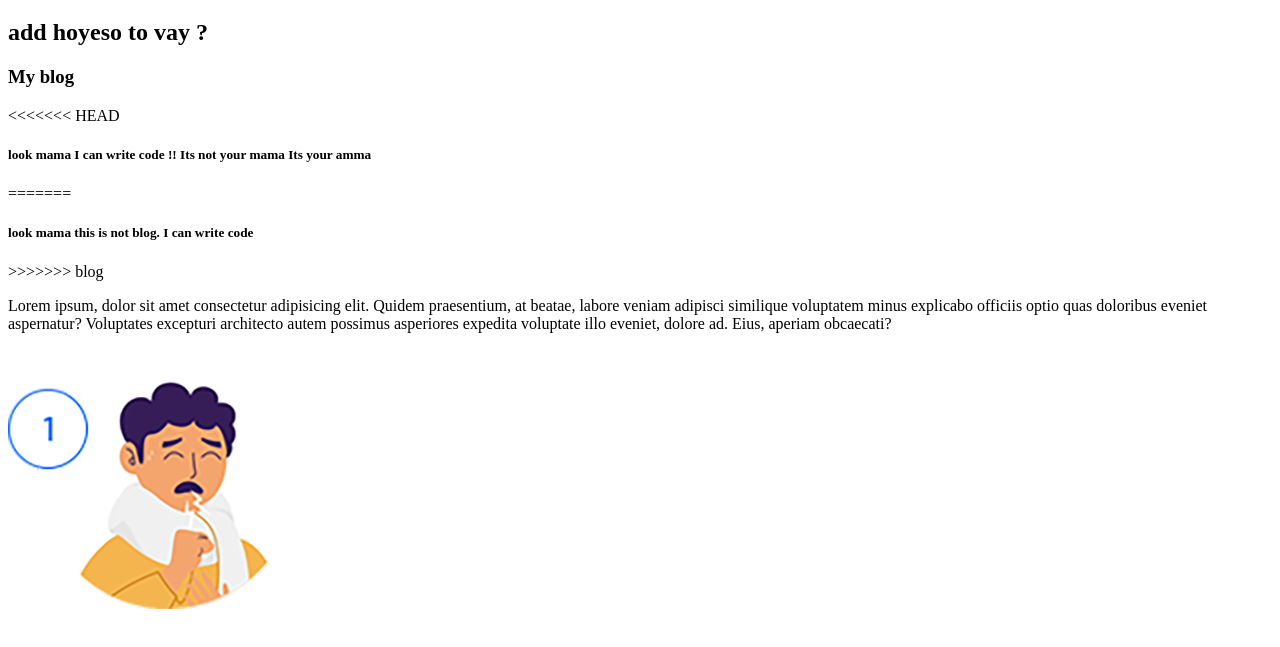
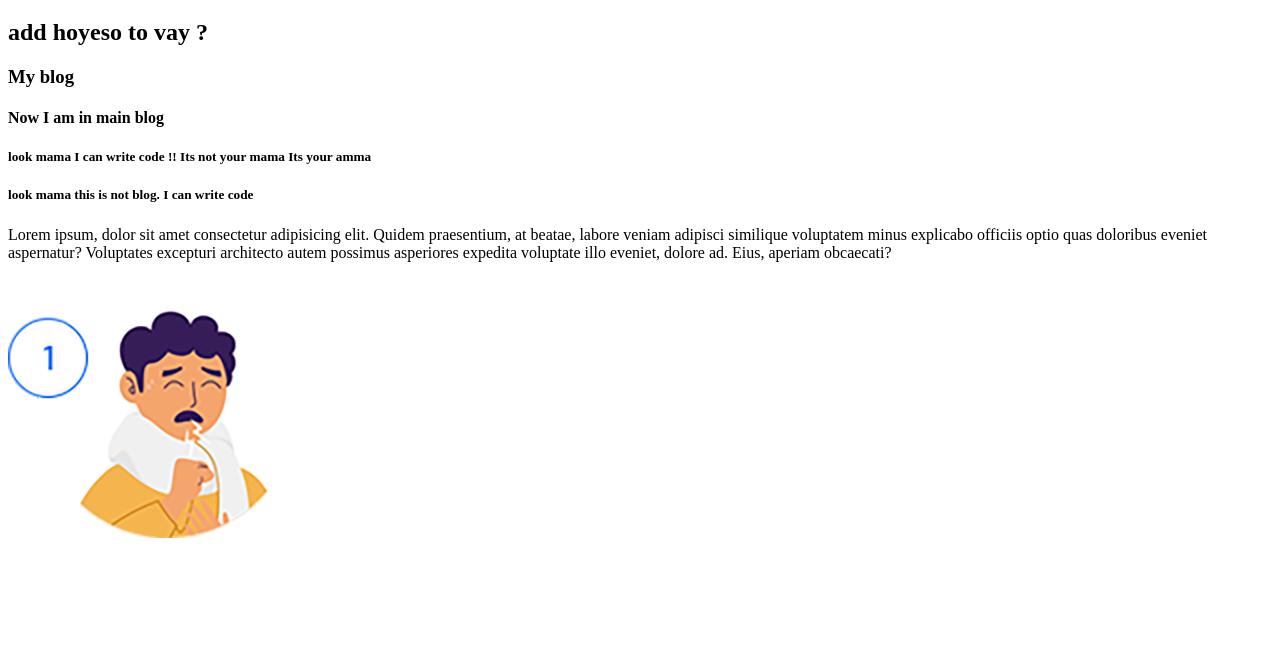
Before and after one commit to rakibemon/P-hero1, a plain HTML site: page index.html in a window 1280 px wide. Shown: the part 61-708 px from the top of the page. Drawn offline with Linux system fonts and the light colour scheme.

Commit message:
main added

```diff
--- a/index.html
+++ b/index.html
@@ -13,11 +13,9 @@
     </h2>
     <div>
         <h3>My blog</h3>
-<<<<<<< HEAD
+        <h4>Now I am in main blog</h4>
         <h5>look mama I can write code !! Its not your mama Its your amma</h5>
-=======
         <h5>look mama this is not blog. I can write code</h5>
->>>>>>> blog
         <p>Lorem ipsum, dolor sit amet consectetur adipisicing elit. Quidem praesentium, at beatae, labore veniam adipisci similique voluptatem minus explicabo officiis optio quas doloribus eveniet aspernatur? Voluptates excepturi architecto autem possimus asperiores expedita voluptate illo eveniet, dolore ad. Eius, aperiam obcaecati?</p>
     </div>
     <img src="img/symp-a.png" alt="">
```
